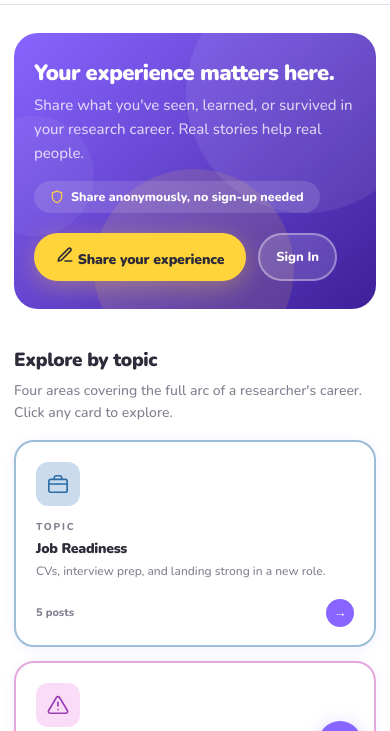
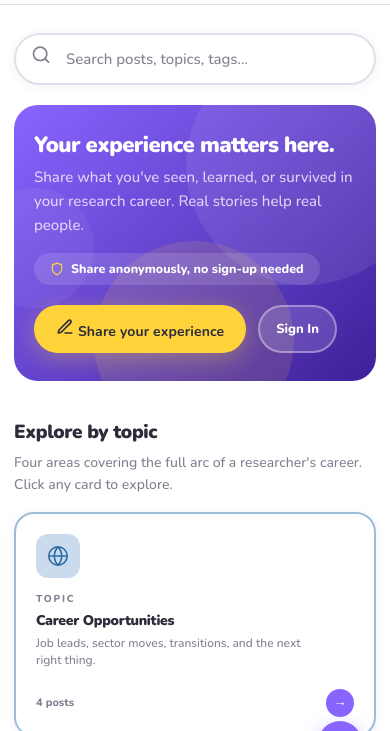
Before and after one commit to lululab-tech/weloopin, a plain HTML site: page index.html in a window 390 px wide. Shown: the part 51-782 px from the top of the page. Drawn offline with nearby package versions, Linux system fonts and the light colour scheme.

Commit message:
Add files via upload

```diff
--- a/index.html
+++ b/index.html
@@ -197,7 +197,7 @@ input,textarea,select{font-family:var(--font);outline:none;color:var(--c6)}
 .anon-pill{display:inline-flex;align-items:center;gap:7px;background:rgba(255,255,255,.13);color:#fff;border-radius:var(--rFull);padding:6px 16px;font-size:12.5px;font-weight:800;margin-bottom:20px}
 .anon-pill svg{color:var(--s);flex-shrink:0}
 .share-ctas{display:flex;gap:12px;flex-wrap:wrap;align-items:center}
-.share-btn-wh{background:var(--s);color:var(--c6);border:none;border-radius:var(--rFull);padding:0 32px;height:54px;font-weight:900;font-size:16px;cursor:pointer;transition:all .2s;box-shadow:0 6px 24px rgba(255,212,59,.32);font-family:var(--font);letter-spacing:-.2px}
+.share-btn-wh{background:var(--s);color:var(--c6);border:none;border-radius:var(--rFull);padding:0 32px;height:54px;font-weight:650;font-size:16px;cursor:pointer;transition:all .2s;box-shadow:0 6px 24px rgba(255,212,59,.32);font-family:var(--font);letter-spacing:.1px}
 .share-btn-wh:hover{background:var(--s2);transform:translateY(-3px);box-shadow:0 10px 30px rgba(255,212,59,.40)}
 .share-signin-btn{background:rgba(255,255,255,.14);color:#fff;border:2px solid rgba(255,255,255,.36);border-radius:var(--rFull);padding:0 22px;height:54px;font-weight:800;font-size:14px;cursor:pointer;transition:all .18s;font-family:var(--font)}
 .share-signin-btn:hover{background:rgba(255,255,255,.24);transform:translateY(-2px)}
@@ -598,6 +598,18 @@ input,textarea,select{font-family:var(--font);outline:none;color:var(--c6)}
 .notif-empty{padding:28px 16px;text-align:center;color:var(--c4);font-size:13.5px;font-weight:500}
 /* ── DRAFT PILL ──────────────────── */
 .draft-pill{display:inline-flex;align-items:center;gap:5px;background:var(--sbg);color:var(--sd);border:1.5px solid var(--sbd);border-radius:var(--rFull);font-size:11.5px;font-weight:800;padding:3px 10px}
+/* ── SEARCH ──────────────────────── */
+.search-wrap{position:relative;max-width:640px;margin:0 auto}
+.search-input{width:100%;background:var(--c0);border:2px solid var(--c2);border-radius:var(--rFull);padding:14px 52px 14px 50px;font-size:15px;font-weight:600;color:var(--c6);font-family:var(--font);transition:all .18s;box-shadow:0 2px 12px rgba(44,44,58,.06)}
+.search-input:focus{border-color:var(--p);box-shadow:0 0 0 4px rgba(136,101,255,.12);outline:none}
+.search-input::placeholder{color:var(--c4);font-weight:500}
+.search-icon{position:absolute;left:17px;top:50%;transform:translateY(-50%);pointer-events:none}
+.search-icon svg{width:20px;height:20px;stroke:var(--c4);stroke-width:2;fill:none;stroke-linecap:round;stroke-linejoin:round}
+.search-input:focus~.search-icon svg,.search-wrap:focus-within .search-icon svg{stroke:var(--p)}
+.search-clear{position:absolute;right:16px;top:50%;transform:translateY(-50%);background:var(--c2);border:none;border-radius:50%;width:22px;height:22px;cursor:pointer;display:none;align-items:center;justify-content:center;color:var(--c5);font-size:14px;line-height:1;font-family:var(--font)}
+.search-clear.visible{display:flex}
+.search-clear:hover{background:var(--c3)}
+.search-results-strip{font-size:13px;color:var(--c4);font-weight:600;margin-bottom:8px;padding-top:4px}
 </style>
 </head>
 <body>
@@ -643,23 +655,23 @@ input,textarea,select{font-family:var(--font);outline:none;color:var(--c6)}
    CATEGORIES
 ════════════════════════════════ */
 const CATS=[
+  {id:'career-opportunities',label:'Career Opportunities',short:'Opportunities',
+   sub:['career-opportunities'],
+   desc:'Job leads, sector moves, transitions, and the next right thing.',
+   hero:'How to find the move you actually want, and position yourself for it.',
+   longDesc:'Where to look, how to look, and how to position yourself for the career move you actually want. Transitions, pivots, and new directions.',
+   cc:'cc-1', clh:'clh-1', badge:'badge-c1', aci:'aci-1'},
   {id:'job-readiness',     label:'Job Readiness',      short:'Job Readiness',
    sub:['job-application','interview-preparation','onboarding-preparation'],
    desc:'CVs, interview prep, and landing strong in a new role.',
    hero:'Everything you need to get hired and hit the ground running.',
    longDesc:'From writing a CV that actually gets read, to acing every interview, to making a great first impression in your first 90 days.',
-   cc:'cc-1', clh:'clh-1', badge:'badge-c1', aci:'aci-1'},
+   cc:'cc-2', clh:'clh-2', badge:'badge-c2', aci:'aci-2'},
   {id:'career-traps',      label:'Career Traps',        short:'Career Traps',
    sub:['career-sinkhole'],
    desc:'Toxic workplaces, burnout, dead-end roles, and early warning signs.',
    hero:'Naming the situations no one talks about openly, and how to get out.',
    longDesc:'Spotting a sinking ship, knowing when to leave, and rebuilding your confidence after a difficult chapter. You\'re not alone in this.',
-   cc:'cc-2', clh:'clh-2', badge:'badge-c2', aci:'aci-2'},
-  {id:'career-opportunities',label:'Career Opportunities',short:'Opportunities',
-   sub:['career-opportunities'],
-   desc:'Job leads, sector moves, transitions, and the next right thing.',
-   hero:'How to find the move you actually want, and position yourself for it.',
-   longDesc:'Where to look, how to look, and how to position yourself for the career move you actually want. Transitions, pivots, and new directions.',
    cc:'cc-3', clh:'clh-3', badge:'badge-c3', aci:'aci-3'},
   {id:'career-acceleration',label:'Career Acceleration', short:'Acceleration',
    sub:['professional-development'],
@@ -752,7 +764,7 @@ let NOTIFICATIONS=[];  /* {id, type, msg, pid, fromUid, read, date} */
 let S={
   user:null, view:'home', params:{}, sortBy:'date',
   profileTab:'info', profileViewTab:'overview', userMenuOpen:false,
-  notifOpen:false, cp:{cat:'',title:'',body:'',tags:[]},
+  notifOpen:false, searchQ:'', cp:{cat:'',title:'',body:'',tags:[]},
 };
 
 /* ════════════════════════════════
@@ -817,7 +829,10 @@ function showLogin(){
       <button class="btn btn-p btn-lg" style="width:100%;margin-top:4px" onclick="doLogin()">Sign In</button>
     </div>
     <p style="font-size:11.5px;color:var(--c4);text-align:center;margin-top:11px;line-height:1.5">Demo accounts: lulu@weloopin.com / alex@example.com / maya@example.com — password: demo123</p>
-    <div style="text-align:center;margin-top:12px;font-size:13.5px;color:var(--c4);font-weight:600">New here? <button class="btn-link" onclick="showSignup()">Join for free</button></div>
+    <div style="margin-top:16px;padding:14px 18px;background:var(--pbg);border-radius:var(--r16);border:1.5px solid var(--pbd);text-align:center">
+      <div style="font-size:13px;color:var(--c5);font-weight:600;margin-bottom:8px">New to WeLoopin?</div>
+      <button class="btn btn-p-outline" style="width:100%;height:40px;font-size:14px" onclick="showSignup()">Create a free account</button>
+    </div>
   `);
 }
 
@@ -1134,26 +1149,45 @@ function renderNotifBell(){
   if(!S.user){wrap.style.display='none';return}
   wrap.style.display='block';
   const count=unreadCount();
+
+  const typeIcon={
+    'like':'<svg width="16" height="16" viewBox="0 0 24 24" fill="var(--danger)" stroke="none"><path d="M20.84 4.61a5.5 5.5 0 0 0-7.78 0L12 5.67l-1.06-1.06a5.5 5.5 0 0 0-7.78 7.78l1.06 1.06L12 21.23l7.78-7.78 1.06-1.06a5.5 5.5 0 0 0 0-7.78z"/></svg>',
+    'comment':'<svg width="16" height="16" viewBox="0 0 24 24" fill="none" stroke="var(--p)" stroke-width="2" stroke-linecap="round" stroke-linejoin="round"><path d="M21 15a2 2 0 0 1-2 2H7l-4 4V5a2 2 0 0 1 2-2h14a2 2 0 0 1 2 2z"/></svg>',
+    'new-post':'<svg width="16" height="16" viewBox="0 0 24 24" fill="none" stroke="var(--success)" stroke-width="2" stroke-linecap="round" stroke-linejoin="round"><path d="M12 20h9"/><path d="M16.5 3.5a2.121 2.121 0 0 1 3 3L7 19l-4 1 1-4L16.5 3.5z"/></svg>',
+    'default':'<svg width="16" height="16" viewBox="0 0 24 24" fill="none" stroke="var(--c4)" stroke-width="2" stroke-linecap="round" stroke-linejoin="round"><circle cx="12" cy="12" r="10"/><line x1="12" y1="8" x2="12" y2="12"/><line x1="12" y1="16" x2="12.01" y2="16"/></svg>',
+  };
+
+  const notifRows=NOTIFICATIONS.slice(0,20).map(n=>`
+    <div class="notif-item ${n.read?'':'unread'}" onclick="notifClick('${n.id}','${n.pid||''}')">
+      <div style="width:32px;height:32px;border-radius:50%;background:${n.read?'var(--c1)':'var(--pbg)'};display:flex;align-items:center;justify-content:center;flex-shrink:0">
+        ${typeIcon[n.type]||typeIcon['default']}
+      </div>
+      <div style="flex:1;min-width:0">
+        <div class="notif-text">${esc(n.msg)}</div>
+        <div class="notif-time">${ago(n.date)}</div>
+      </div>
+      ${!n.read?`<div class="notif-dot" style="flex-shrink:0;margin-top:6px"></div>`:''}
+    </div>`).join('');
+
   wrap.innerHTML=`
-    <button class="notif-btn" onclick="toggleNotif()" title="Notifications">
+    <button class="notif-btn" onclick="toggleNotif()" title="Notifications" aria-expanded="${S.notifOpen}">
       <svg viewBox="0 0 24 24"><path d="M18 8A6 6 0 0 0 6 8c0 7-3 9-3 9h18s-3-2-3-9"/><path d="M13.73 21a2 2 0 0 1-3.46 0"/></svg>
     </button>
     ${count>0?`<span class="notif-badge">${count>9?'9+':count}</span>`:''}
     <div class="notif-panel ${S.notifOpen?'open':''}">
       <div class="notif-panel-hd">
-        <span class="notif-panel-title">Notifications ${count>0?`<span style="color:var(--danger);font-size:12px">(${count} new)</span>`:''}</span>
-        ${NOTIFICATIONS.length>0?`<button class="notif-mark-all" onclick="markAllRead()">Mark all read</button>`:''}
+        <span class="notif-panel-title">Notifications${count>0?` <span style="background:var(--danger);color:#fff;border-radius:var(--rFull);font-size:10px;font-weight:900;padding:1px 6px;margin-left:4px">${count}</span>`:''}
+        </span>
+        ${NOTIFICATIONS.length>0?`<button class="notif-mark-all" onclick="event.stopPropagation();markAllRead()">Mark all read</button>`:''}
       </div>
       <div class="notif-list">
-        ${NOTIFICATIONS.length===0?`<div class="notif-empty">No notifications yet</div>`
-          :NOTIFICATIONS.slice(0,20).map(n=>`
-          <div class="notif-item ${n.read?'':'unread'}" onclick="notifClick('${n.id}','${n.pid||''}')">
-            <div class="notif-dot ${n.read?'read':''}"></div>
-            <div>
-              <div class="notif-text">${esc(n.msg)}</div>
-              <div class="notif-time">${ago(n.date)}</div>
-            </div>
-          </div>`).join('')}
+        ${NOTIFICATIONS.length===0
+          ?`<div class="notif-empty">
+              <div style="font-size:28px;margin-bottom:8px">🔔</div>
+              <div style="font-weight:700;color:var(--c6);margin-bottom:4px">All quiet for now</div>
+              <div style="font-size:12.5px">You'll be notified when someone likes or comments on your posts, or when a connection shares something new.</div>
+            </div>`
+          :notifRows}
       </div>
     </div>`;
 }
@@ -1386,10 +1420,23 @@ function cmtList(cmts,pid){
    VIEW: HOME
 ════════════════════════════════ */
 function viewHome(){
-  const posts=sorted(POSTS);
+  const q=(S.searchQ||'').trim().toLowerCase();
+  const allPosts=sorted(POSTS);
+  const posts=q?allPosts.filter(p=>p.title.toLowerCase().includes(q)||(p.content||'').toLowerCase().includes(q)||(p.tags||[]).some(t=>t.includes(q))||(gCat(normCat(p.cat))?.label||'').toLowerCase().includes(q)):allPosts;
   setTimeout(()=>showBackToTop(true),0);
   return`
+    <!-- SEARCH BAR -->
     <div style="padding:28px 0 0">
+      <div class="wrap">
+        <div class="search-wrap">
+          <span class="search-icon"><svg viewBox="0 0 24 24"><circle cx="11" cy="11" r="8"/><line x1="21" y1="21" x2="16.65" y2="16.65"/></svg></span>
+          <input class="search-input" id="mainSearch" type="search" placeholder="Search posts, topics, tags…" value="${esc(S.searchQ||'')}" oninput="S.searchQ=this.value;document.getElementById('sch-clear').classList.toggle('visible',!!this.value);renderHomeFeed()" autocomplete="off">
+          <button class="search-clear ${q?'visible':''}" id="sch-clear" onclick="S.searchQ='';document.getElementById('mainSearch').value='';document.getElementById('sch-clear').classList.remove('visible');renderHomeFeed()">&#215;</button>
+        </div>
+      </div>
+    </div>
+
+    <div style="padding:20px 0 0">
       <div class="wrap">
         <div class="share-section">
           <div class="ss-blob3"></div>
@@ -2029,6 +2076,7 @@ function renderFooter(){
 /* ════════════════════════════════
    RENDER
 ════════════════════════════════ */
+function renderHomeFeed(){render();}
 function render(){
   renderNav();
   let html='';
```
